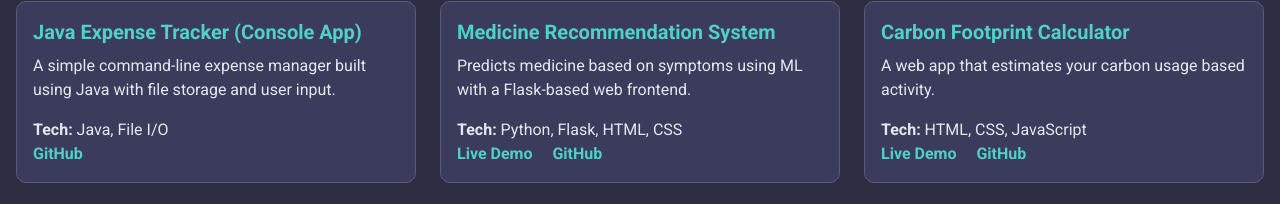
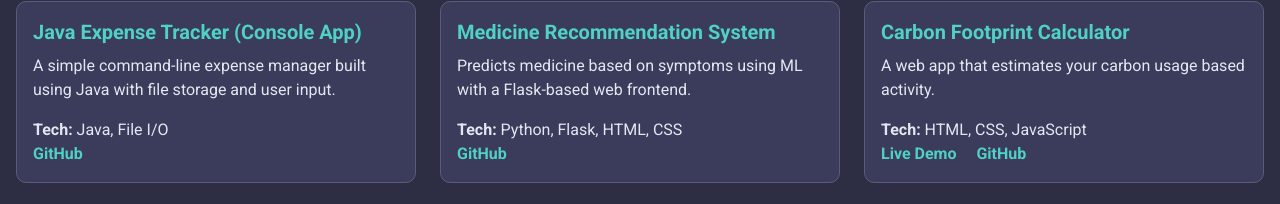
Before and after one commit to Kishorekannan-A/portfolio, a plain HTML site: page index.html in a window 1280 px wide. Shown: the part 1867-2071 px from the top of the page. Drawn offline with nearby package versions, Linux system fonts and the light colour scheme.

Commit message:
Update index.html

```diff
--- a/index.html
+++ b/index.html
@@ -426,7 +426,6 @@
                             Predicts medicine based on symptoms using ML with a Flask-based web frontend.
                         </p>
                         <p><strong>Tech:</strong> Python, Flask, HTML, CSS</p>
-                        <a href="Live Demo Placeholder" class="mr-4">Live Demo</a>
                         <a href="https://github.com/Kishorekannan-A/medicine_recommendation">GitHub</a>
                     </div>
                     <div class="project-card fade-in">
```
